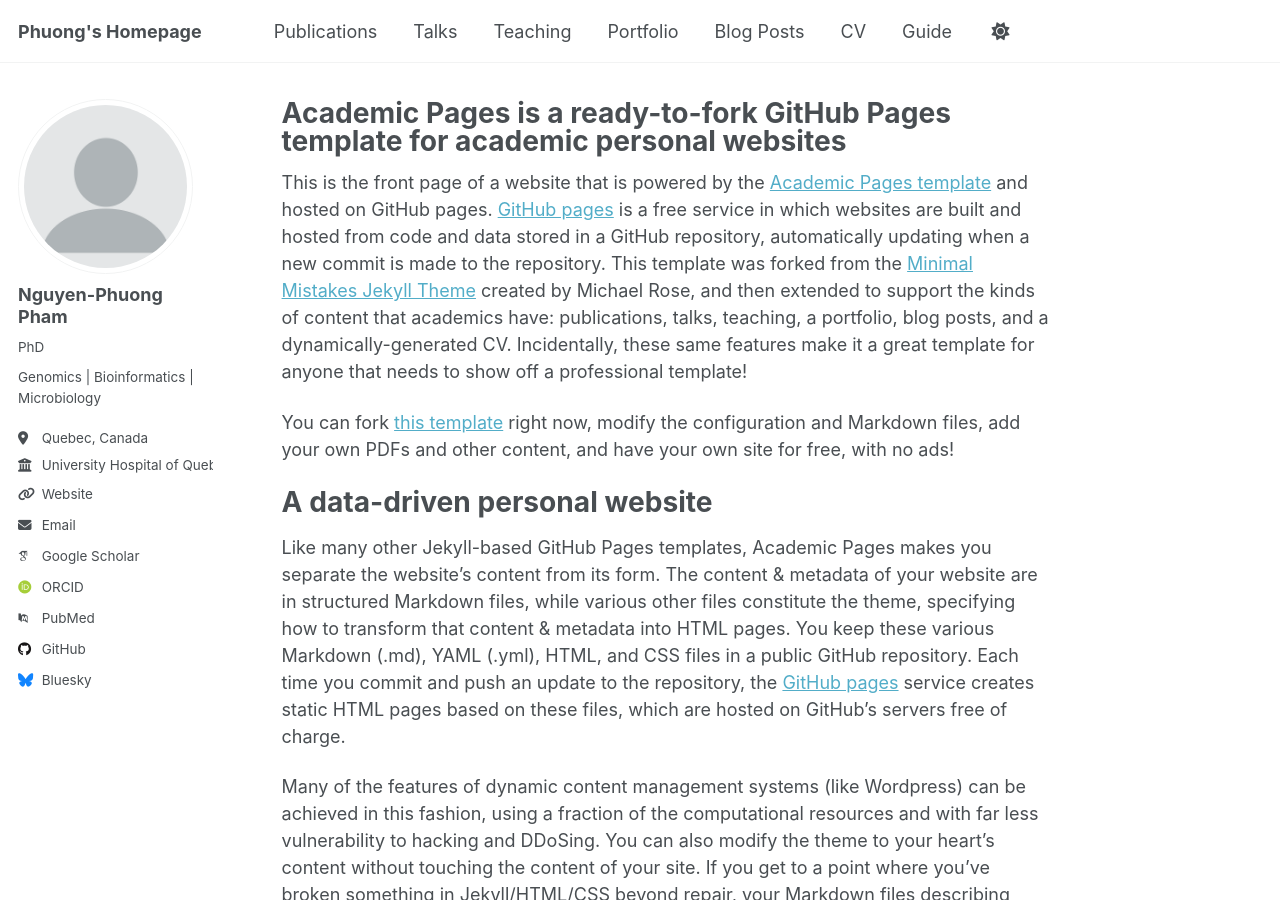
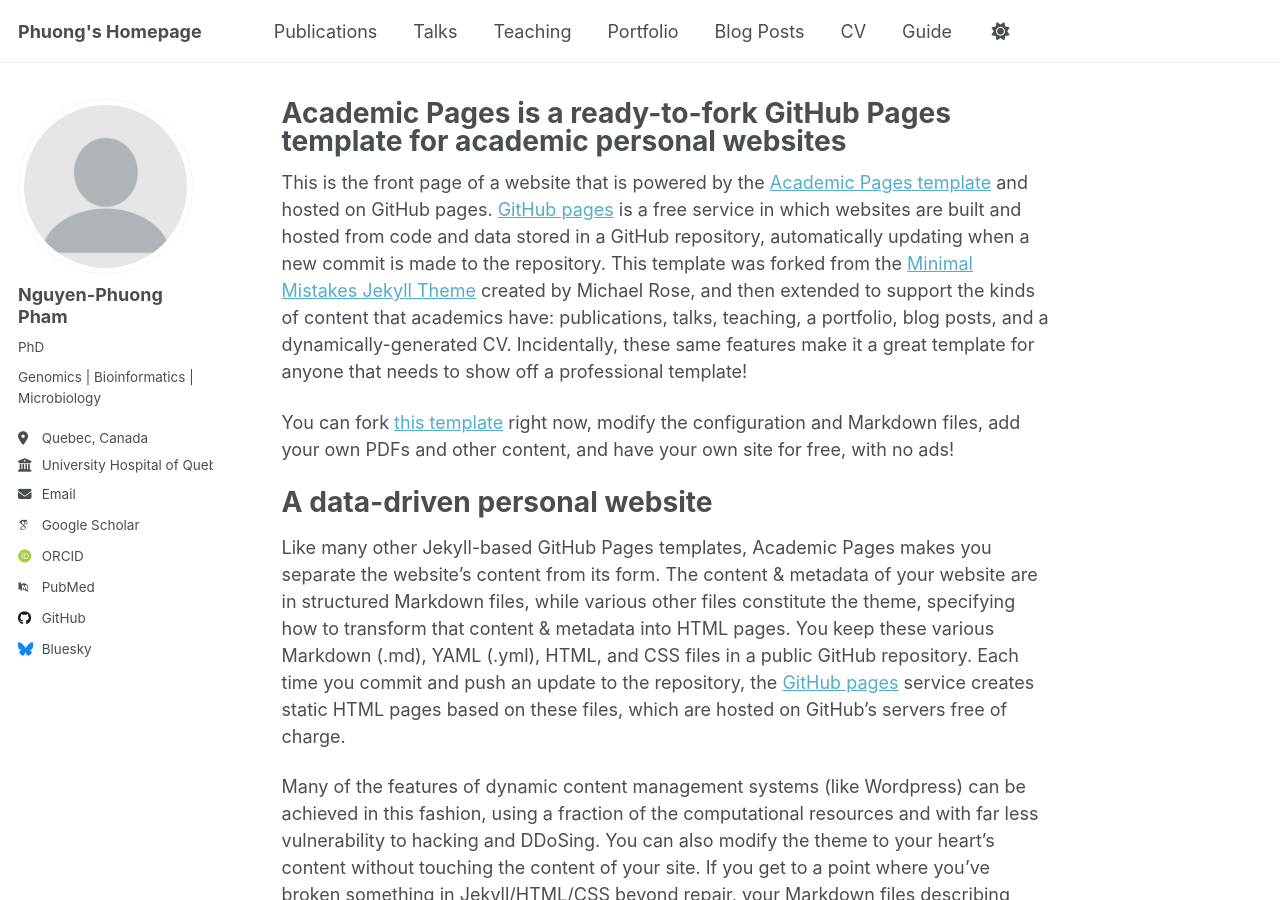
Before and after one commit to phng3001/phng3001.github.io, a Jekyll site: the page built from _pages/about.md, in a window 1280 px wide and 900 px high. Built offline with Jekyll 4.4.1, drawn with Linux system fonts in a browser that asks for light colours; some web fonts are replaced; a script that is not in the unit is left out.

Commit message:
First modification from DESKTOP-7D8VL18

```diff
--- a/_config.yml
+++ b/_config.yml
@@ -28,7 +28,7 @@ author:
   bio              : "Genomics | Bioinformatics | Microbiology"
   location         : "Quebec, Canada"
   employer         : "University Hospital of Quebec - Laval University"
-  uri              : "https://phng3001.github.io" # URL
+  # uri              : "https://phng3001.github.io" # URL
   email            : "nguyen-phuong.pham@crchudequebec.ulaval.ca"
 
   # Academic websites
```
